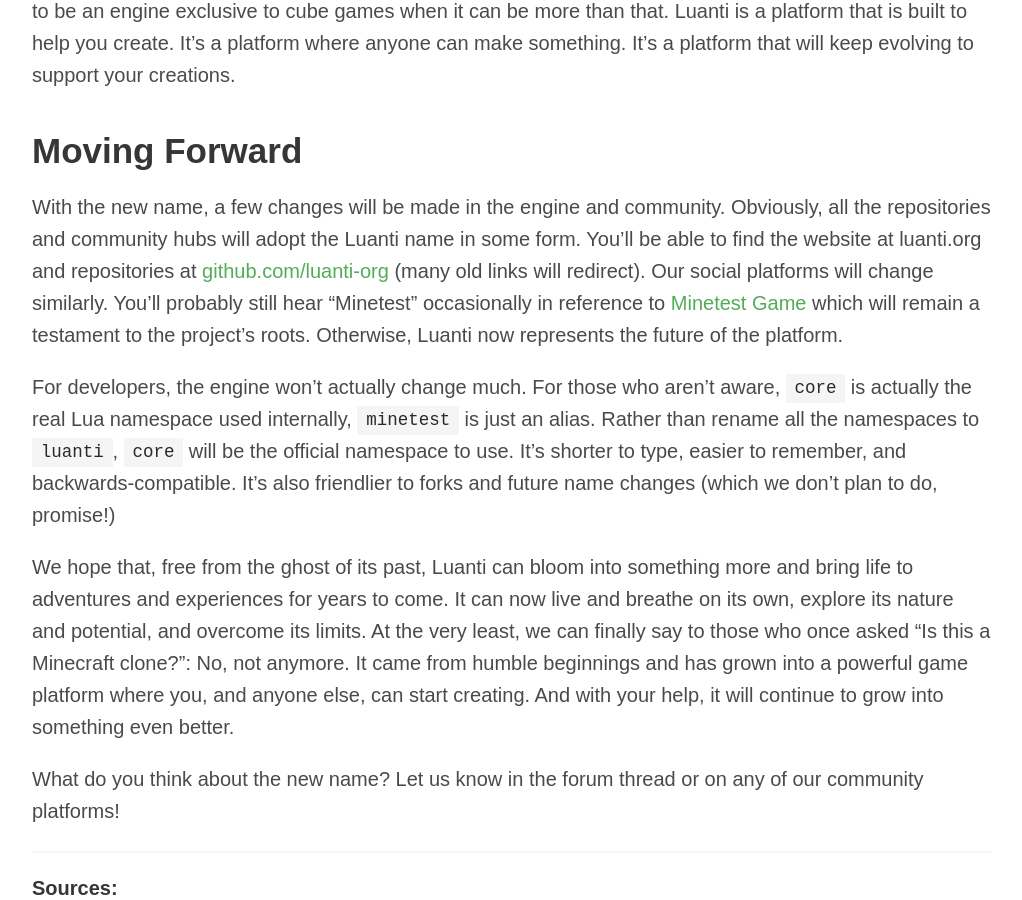
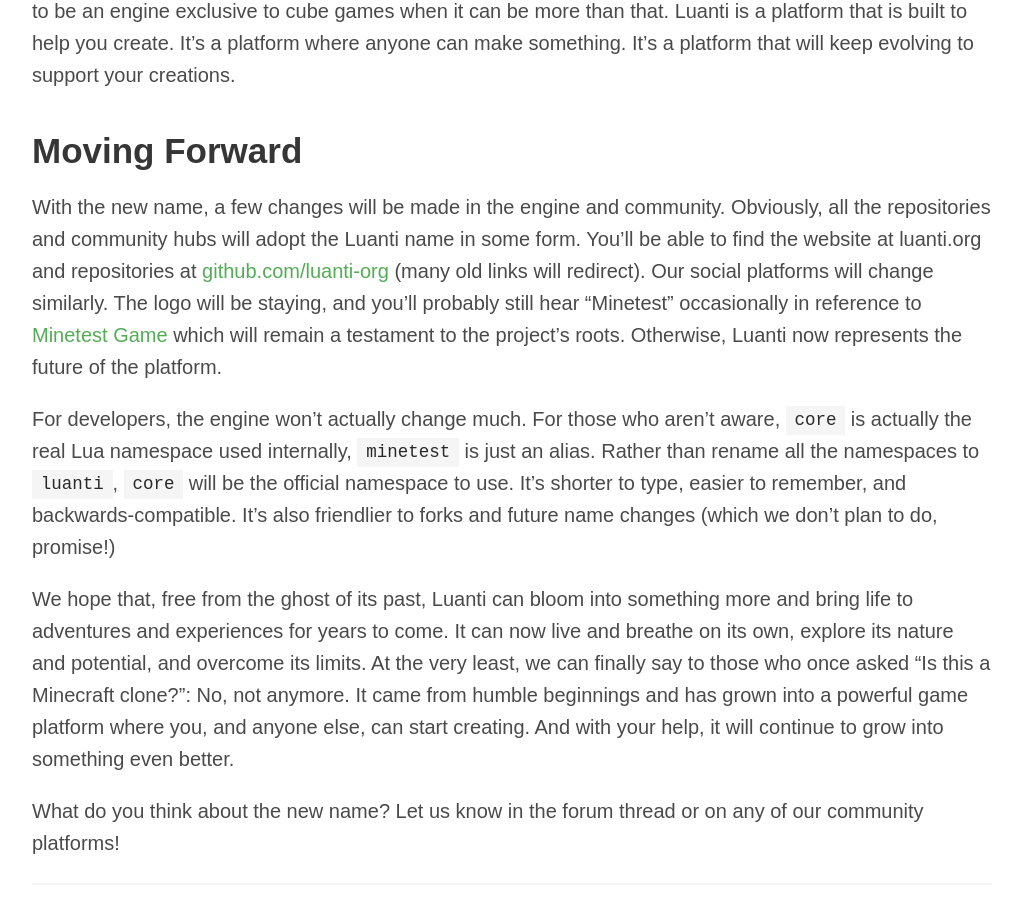
Before and after one commit to minetest/blog, a Jekyll site: the page built from _posts/2024-10-13-Introducing-Our-New-Name.md, in a window 1280 px wide and 900 px high, scrolled down 1693 px. Shown: the whole window, without its empty margins (128-1150 px from the left). Built offline with Jekyll 4.4.1, drawn with Linux system fonts in a browser that asks for light colours.

Commit message:
Mention logo isnt changing

```diff
--- a/_posts/2024-10-13-Introducing-Our-New-Name.md
+++ b/_posts/2024-10-13-Introducing-Our-New-Name.md
@@ -58,10 +58,10 @@
 
 ## Moving Forward
 
-With the new name, a few changes will be made in the engine and community. Obviously, all the repositories and
-community hubs will adopt the Luanti name in some form. You'll be able to find the website at luanti.org and
-repositories at [github.com/luanti-org](https://github.com/luanti-org) (many old links will redirect). Our social
-platforms will change similarly. You'll probably still hear "Minetest" occasionally in reference to [Minetest
+With the new name, a few changes will be made in the engine and community. Obviously, all the repositories and community
+hubs will adopt the Luanti name in some form. You'll be able to find the website at luanti.org and repositories at
+[github.com/luanti-org](https://github.com/luanti-org) (many old links will redirect). Our social platforms will change
+similarly. The logo will be staying, and you'll probably still hear "Minetest" occasionally in reference to [Minetest
 Game](https://content.minetest.net/packages/Minetest/minetest_game/) which will remain a testament to the project's
 roots. Otherwise, Luanti now represents the future of the platform.
 
```
